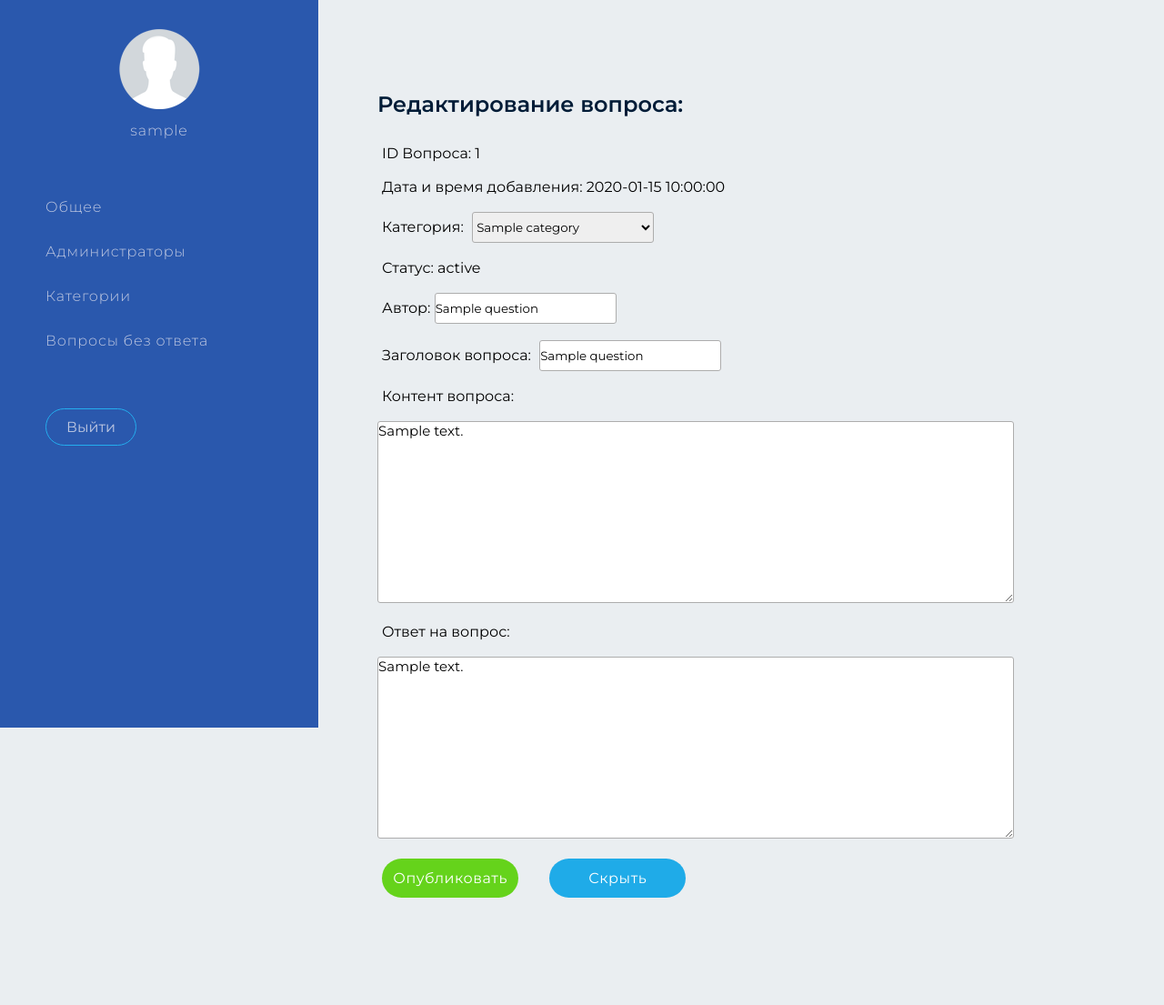
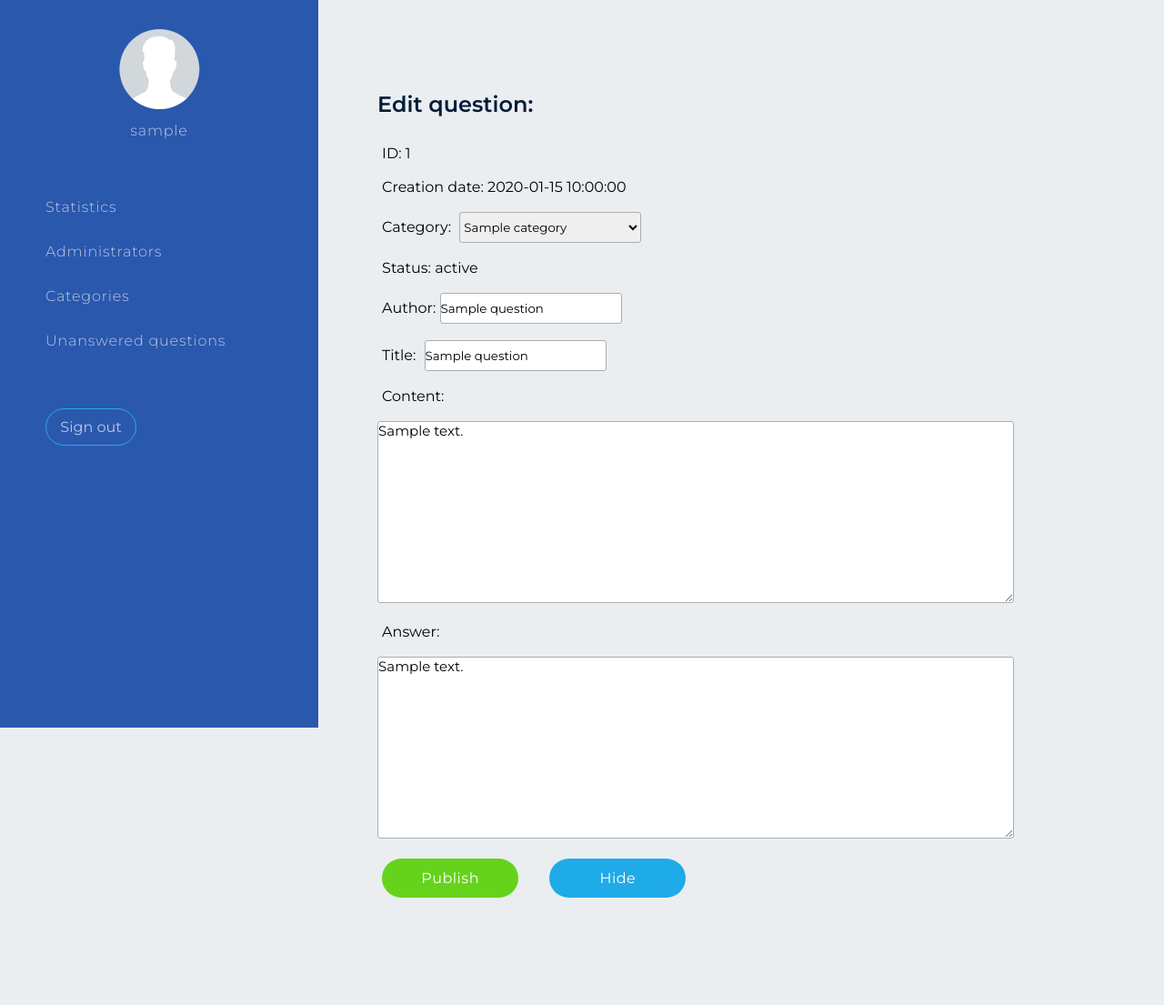
Before and after one commit to nataliafa/qa-webapp, a PHP site: template template/questionEdit.php in a window 1280 px wide. Shown: the whole page at 91% size. Run offline with PHP 8.4, Linux system fonts and the light colour scheme; the visitor is signed in with stand-in values (Sample User, id 1); the template is opened without the code that fills it: most values are stand-ins (such as "Sample title", 1, 10 or a date in 2020).

Commit message:
refactoring and bug fixes

```diff
--- a/composer.json
+++ b/composer.json
@@ -1,6 +1,7 @@
 {
   "require": {
     "php": "^8.0.0",
+    "ext-pdo": "*",
     "ext-pdo_sqlite": "*"
   }
 }
--- a/template/categoriesAdmin.php
+++ b/template/categoriesAdmin.php
@@ -73,7 +73,7 @@
           <?php endforeach; ?>
         </table>
       <?php else: ?>
-        <p>Категорий нет</p>
+        <p>No categories</p>
       <?php endif; ?>
     </div>
   </section>
--- a/template/questionEdit.php
+++ b/template/questionEdit.php
@@ -4,7 +4,7 @@
   <meta charset="UTF-8">
   <meta name="viewport" content="width=device-width, initial-scale=1.0">
   <meta http-equiv="X-UA-Compatible" content="ie=edge">
-  <title>Редактировать вопрос</title>
+  <title>Edit question</title>
   <link rel="stylesheet" href="template/css/style.css">
   <link href="https://fonts.googleapis.com/css?family=Montserrat:200,300,400,600,700" rel="stylesheet">
 </head>
@@ -14,12 +14,12 @@
     <img src="template/images/admin_logo.png" alt=""/>
     <p class="menuAdmin__admin-name"><?php echo $_SESSION['login'] ?></p>
   </div>
-  <a class="menuAdmin__link" href="index.php?c=admin&a=main">Общее</a>
-  <a class="menuAdmin__link" href="index.php?c=admin&a=adminList">Администраторы</a>
-  <a class="menuAdmin__link" href="index.php?c=admin&a=categoryList">Категории</a>
-  <a class="menuAdmin__link" href="index.php?c=admin&a=questionsWithoutAnswer">Вопросы без ответа</a>
+  <a class="menuAdmin__link" href="index.php?c=admin&a=main">Statistics</a>
+  <a class="menuAdmin__link" href="index.php?c=admin&a=adminList">Administrators</a>
+  <a class="menuAdmin__link" href="index.php?c=admin&a=categoryList">Categories</a>
+  <a class="menuAdmin__link" href="index.php?c=admin&a=questionsWithoutAnswer">Unanswered questions</a>
   <form class="menuAdmin__exit" action="index.php?c=admin&a=logout" method="post">
-    <input class="menuAdmin__exit-button" type="submit" name='logout' value="Выйти">
+    <input class="menuAdmin__exit-button" type="submit" name='logout' value="Sign out">
   </form>
 </section>
 
@@ -29,15 +29,15 @@
   <?php } ?>
 
   <section class="content__item">
-    <h2 class="content__title">Редактирование вопроса:</h2>
+    <h2 class="content__title">Edit question:</h2>
     <div class="content__question">
-      <p class="content__question-item">ID Вопроса: <?php echo $question['id'] ?></p>
-      <p class="content__question-item">Дата и время добавления: <?php echo $question['date_added'] ?></p>
+      <p class="content__question-item">ID: <?php echo $question['id'] ?></p>
+      <p class="content__question-item">Creation date: <?php echo $question['date_added'] ?></p>
 
       <form
           action="index.php?c=admin&a=questionEdit&categoryId=<?php echo $question['category_id'] ?>&questionId=<?php echo $question['id'] ?>"
           method="POST">
-        <span class="content__question-item">Категория:</span>
+        <span class="content__question-item">Category:</span>
         <select class="select" name="newCategory">
           <?php foreach ($categories as $category) { ?>
             <option value="<?php echo $category['id'] ?>"
@@ -45,26 +45,26 @@
           <?php } ?>
         </select>
 
-        <p class="content__question-item">Статус: <?php echo $question['status'] ?></p>
+        <p class="content__question-item">Status: <?php echo $question['status'] ?></p>
 
         <div class="content__question-item">
-          <span>Автор: </span>
+          <span>Author: </span>
           <input type="hidden" name="authorName" value="<?php echo $question['author_name'] ?>"/>
           <input class="input" type="text" name="newAuthorName" value="<?php echo $question['author_name'] ?>"/>
         </div>
 
-        <span class="content__question-item">Заголовок вопроса:</span>
+        <span class="content__question-item">Title:</span>
         <input class="input" type="text" name="newTitle" value="<?php echo $question['title'] ?>"/>
 
-        <p class="content__question-item">Контент вопроса:</p>
+        <p class="content__question-item">Content:</p>
         <textarea name="newContent"><?php echo $question['content'] ?></textarea>
 
-        <p class="content__question-item">Ответ на вопрос:</p>
+        <p class="content__question-item">Answer:</p>
         <textarea name="newAnswer"><?php echo $question['answer'] ?></textarea>
 
         <div class="content__question-item">
-          <input class="button-public" type="submit" name="publish" value="Опубликовать"/>
-          <input class="button-hide" type="submit" name="hide" value="Скрыть"/>
+          <input class="button-public" type="submit" name="publish" value="Publish"/>
+          <input class="button-hide" type="submit" name="hide" value="Hide"/>
         </div>
       </form>
     </div>
--- a/template/questionsWithoutAnswer.php
+++ b/template/questionsWithoutAnswer.php
@@ -65,7 +65,7 @@
                               <?php if ($status['status'] === $question['status']) : ?>selected<?php endif ?>><?php echo $status['status'] ?></option>
                     <?php endforeach; ?>
                   </select>
-                  <input class="button-delete-change" type="submit" name="changeStatus" value="Change status"/>
+                  <input class="button-delete-change" type="submit" name="changeStatus" value="Change"/>
                 </form>
               </td>
               <td>
--- a/template/sendQuestion.php
+++ b/template/sendQuestion.php
@@ -6,7 +6,7 @@
   <meta http-equiv="X-UA-Compatible" content="ie=edge">
   <link rel="stylesheet" href="template/css/style.css">
   <link href="https://fonts.googleapis.com/css?family=Montserrat:200,300,400,600,700" rel="stylesheet">
-  <title>Отправить вопрос</title>
+  <title>Ask a question</title>
 </head>
 <body>
 
```
Also changed, not shown: controller/AdminController.php (+74 -34 lines), controller/FrontController.php (+13 -6 lines), index.php (+14 -10 lines), model/Admin.php (+46 -20 lines), model/Author.php (+18 -6 lines), model/Category.php (+32 -16 lines), model/Question.php (+85 -34 lines), model/Status.php (+6 -5 lines), template/questions.php (+16 -16 lines), 2 other files.
